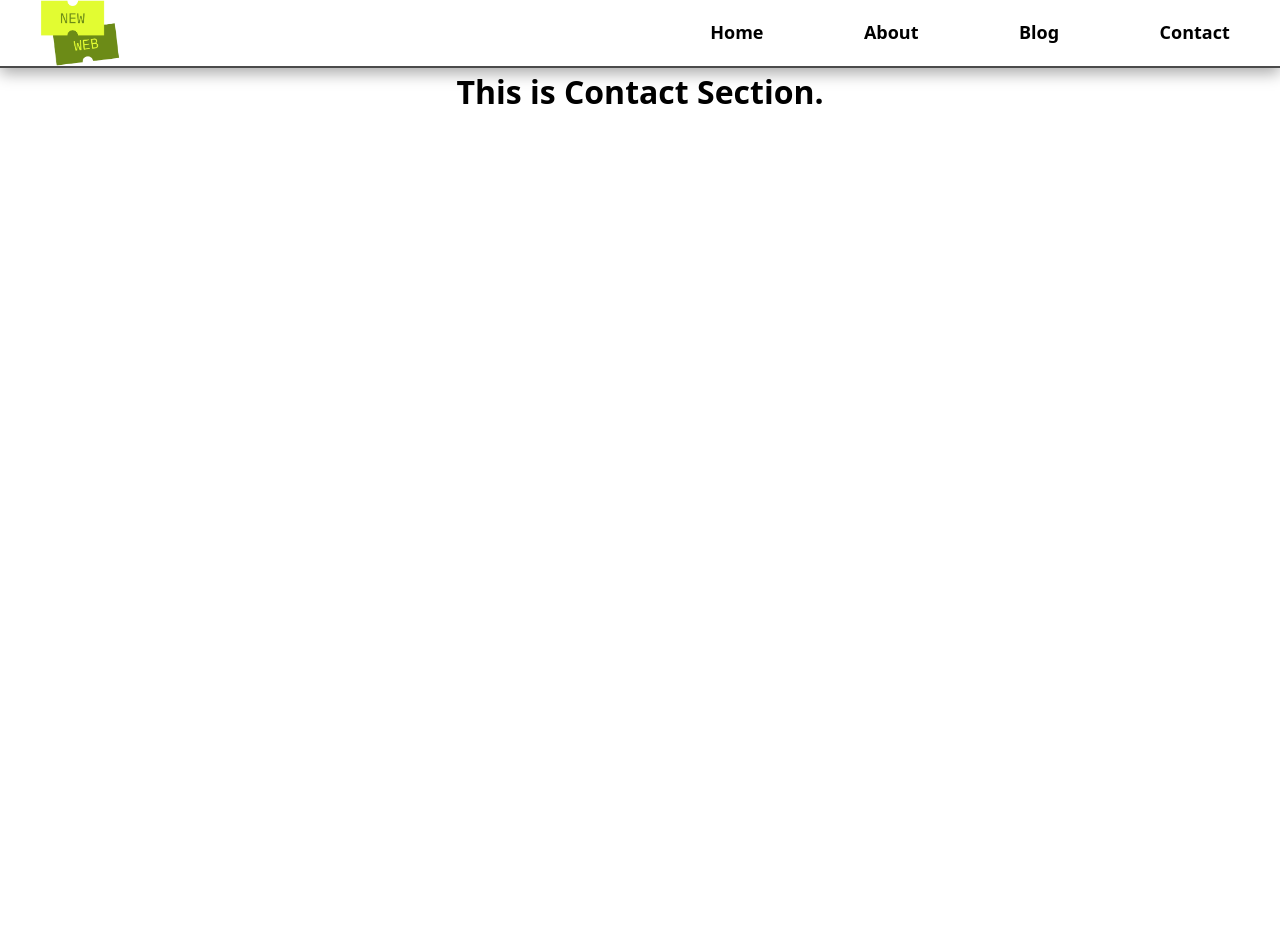
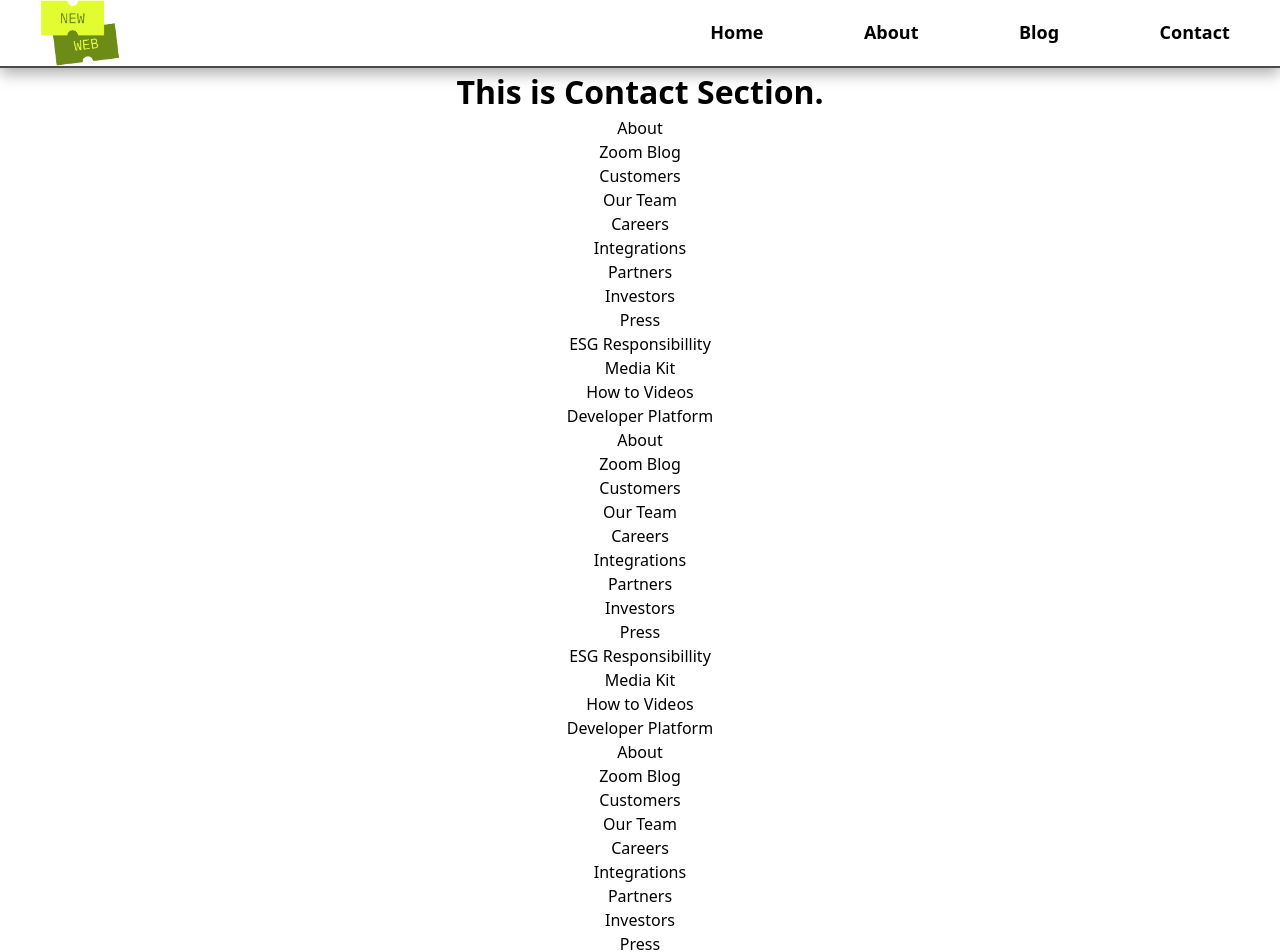
Before and after one commit to Tushit99/nextPractice, a Next.js app in the folder nextpractice/: page /contact in a window 1280 px wide. Shown: the top 952 px of the page. Before the commit the page ends 800 px from the top, so only its background shows below. Built offline with nearby package versions, Linux system fonts and the light colour scheme.

Commit message:
home detail

```diff
--- a/nextpractice/src/pages/contact.js
+++ b/nextpractice/src/pages/contact.js
@@ -4,8 +4,55 @@ const contact = () => {
   return (
     <div className={style.con_top}>
       <h1>This is Contact Section. </h1>
+      <div>
+        <div>
+          <h4> About </h4>
+          <p>Zoom Blog</p>
+          <p>Customers</p>
+          <p>Our Team</p>
+          <p>Careers</p>
+          <p>Integrations</p>
+          <p>Partners</p>
+          <p>Investors</p>
+          <p>Press</p>
+          <p>ESG Responsibillity</p>
+          <p>Media Kit</p>
+          <p>How to Videos</p>
+          <p>Developer Platform</p>
+        </div>
+        <div>
+          <h4> About </h4>
+          <p>Zoom Blog</p>
+          <p>Customers</p>
+          <p>Our Team</p>
+          <p>Careers</p>
+          <p>Integrations</p>
+          <p>Partners</p>
+          <p>Investors</p>
+          <p>Press</p>
+          <p>ESG Responsibillity</p>
+          <p>Media Kit</p>
+          <p>How to Videos</p>
+          <p>Developer Platform</p>
+        </div>
+        <div>
+          <h4> About </h4>
+          <p>Zoom Blog</p>
+          <p>Customers</p>
+          <p>Our Team</p>
+          <p>Careers</p>
+          <p>Integrations</p>
+          <p>Partners</p>
+          <p>Investors</p>
+          <p>Press</p>
+          <p>ESG Responsibillity</p>
+          <p>Media Kit</p>
+          <p>How to Videos</p>
+          <p>Developer Platform</p>
+        </div>
+      </div>
     </div>
-  )
-}
+  );
+};
 
-export default contact
+export default contact;
--- a/nextpractice/src/pages/index.js
+++ b/nextpractice/src/pages/index.js
@@ -19,6 +19,9 @@ export default function Home() {
     <main className={styles.headbox}>
       <h1 className={styles.box1}>This is Nextjs Home Page</h1>
       <div>
+        Next.js is an open-source web development framework created by the
+        private company Vercel providing React-based web applications with
+        server-side rendering and static website generation.
       </div>
     </main>
   );
```
